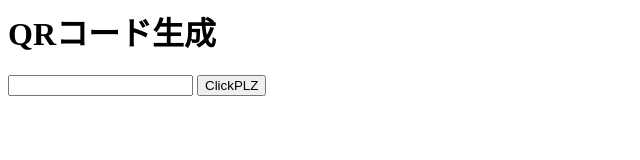
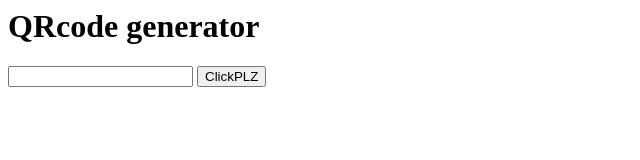
Before and after one commit to mimikonadeshiko/QRcode, a plain HTML site: page index.html in a window 1280 px wide. Shown: the whole page, without its empty margins (0-640 px from the left). Drawn offline with nearby package versions, Linux system fonts and the light colour scheme.

Commit message:
Update index.html

```diff
--- a/index.html
+++ b/index.html
@@ -1,7 +1,7 @@
 <head>
     <meta charset="UTF-8">
-	<title>QRコード</title>
-    <h1>QRコード生成</h1>
+	<title>QRcode generator</title>
+    <h1>QRcode generator</h1>
     <input type="text" name="name" id="namenum">
     <button onclick="generateQR()">ClickPLZ</button>
     <h1>                                                </h1>
```
